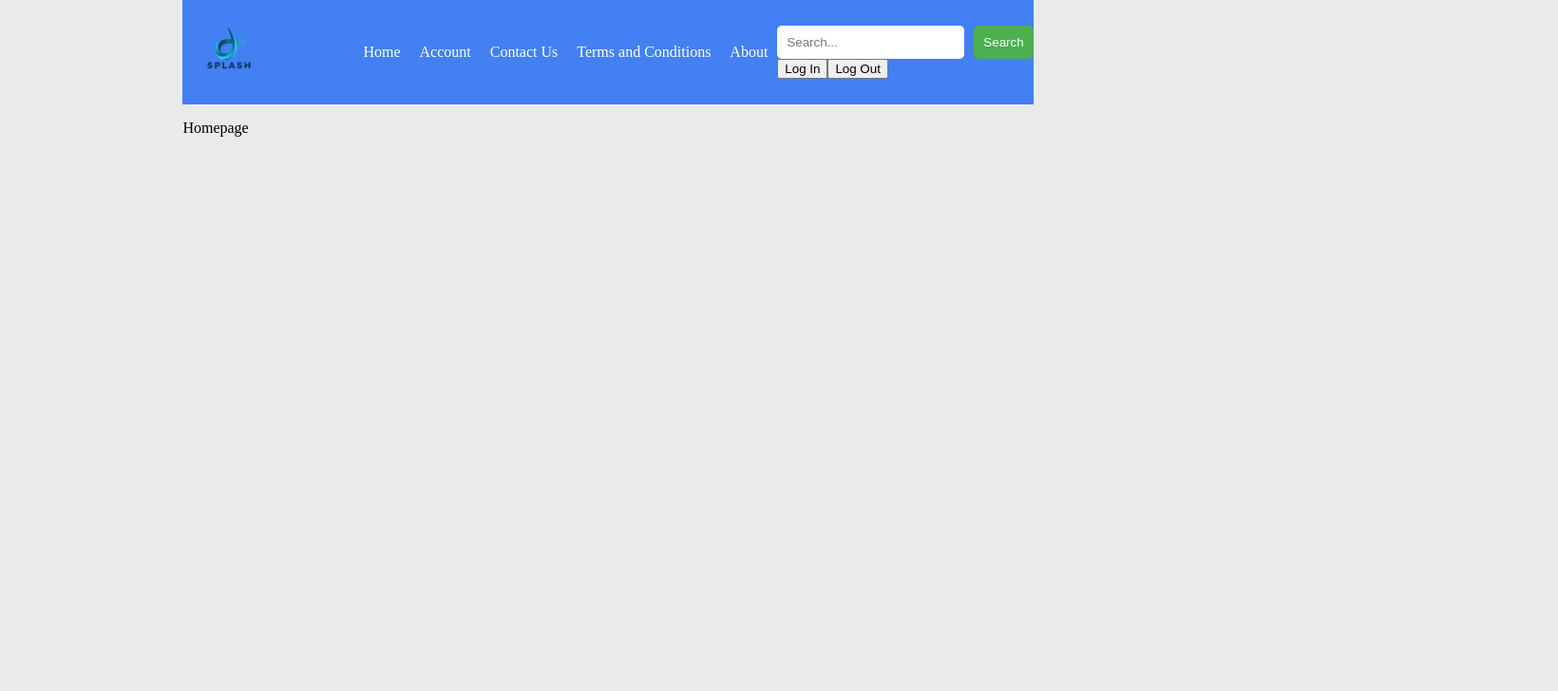
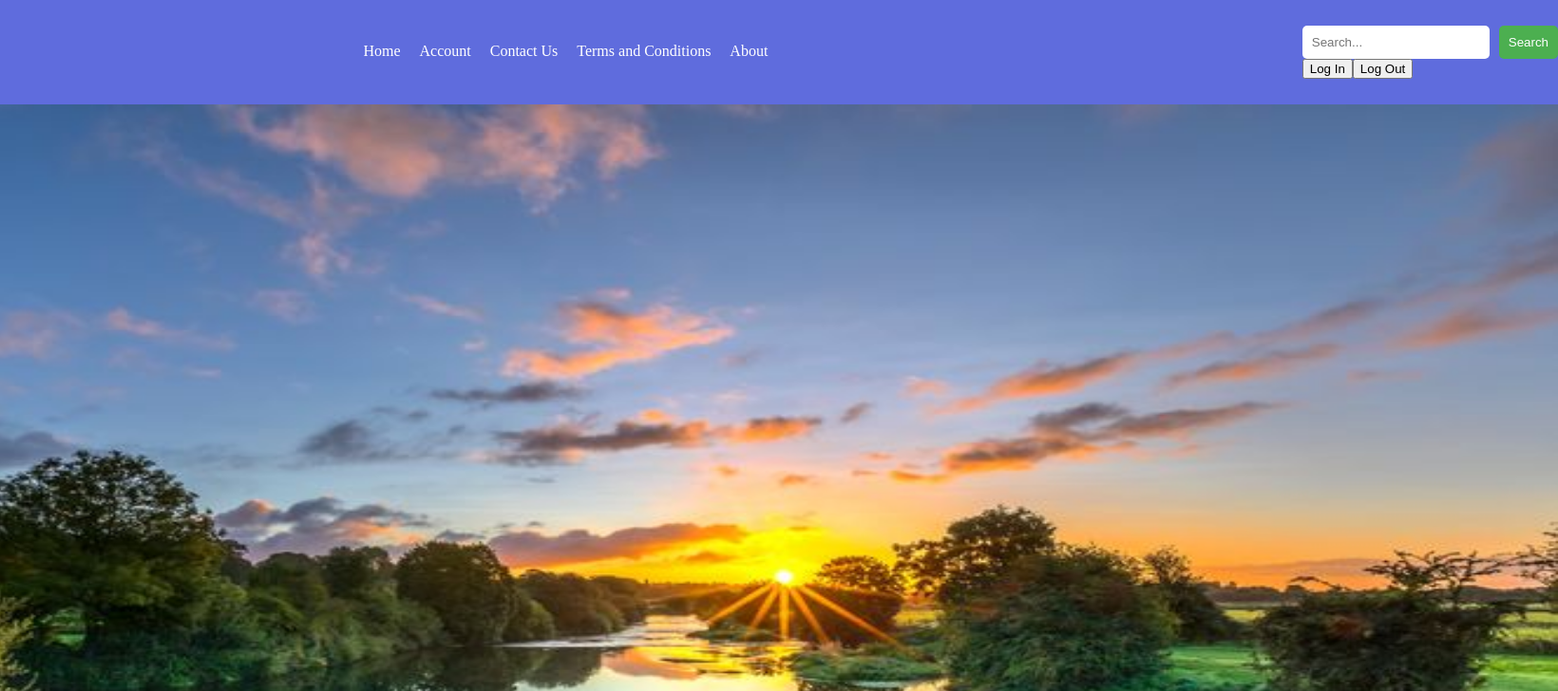
Before and after one commit to amnioc/wild-swimming-app, a React (Vite) app in the folder wild-swimming-app/: page / in a window 1280 px wide. Shown: the top 728 px of the page at 95% size, 1640 px wide, since content can reach past the window. Built offline with nearby package versions, Linux system fonts and the light colour scheme.

Commit message:
updated navbar with image

```diff
--- a/wild-swimming-app/src/components/Header/styles.css
+++ b/wild-swimming-app/src/components/Header/styles.css
@@ -80,7 +80,7 @@ button[type="submit"]:hover {
   justify-content: space-between;
   flex-direction: row;
   align-items: center;
-  background-color: rgb(66, 128, 244);
+  background-color: rgb(95, 108, 221);
   padding-bottom: 5px;
   padding-top: 5px;
 }
@@ -98,5 +98,17 @@ button[type="submit"]:hover {
 }
 
 .nav-listitem:hover {
-  color: rgb(0, 7, 10);
+  color: rgb(0, 0, 0);
 }
+
+.nav-listitem:after {
+  content: "";
+  display: block;
+  width: 0;
+  height: 2px;
+  background: white;
+}
+
+.nav-listitem:hover:after {
+  width: 100%;
+}
--- a/wild-swimming-app/src/pages/home/Homepage.tsx
+++ b/wild-swimming-app/src/pages/home/Homepage.tsx
@@ -1,9 +1,11 @@
 import Header from "../../components/Header/Header";
+import homepage from "./Homepage.png";
 
 const Homepage = () => {
   return (
     <section>
       <Header />
+      <img src={homepage} width="2000px" height="1000px" alt="Homepage" />
       <p>Homepage</p>
     </section>
   );
```
Also changed, not shown: wild-swimming-app/src/components/Header/logo.png, wild-swimming-app/src/pages/home/Homepage.png (added).
